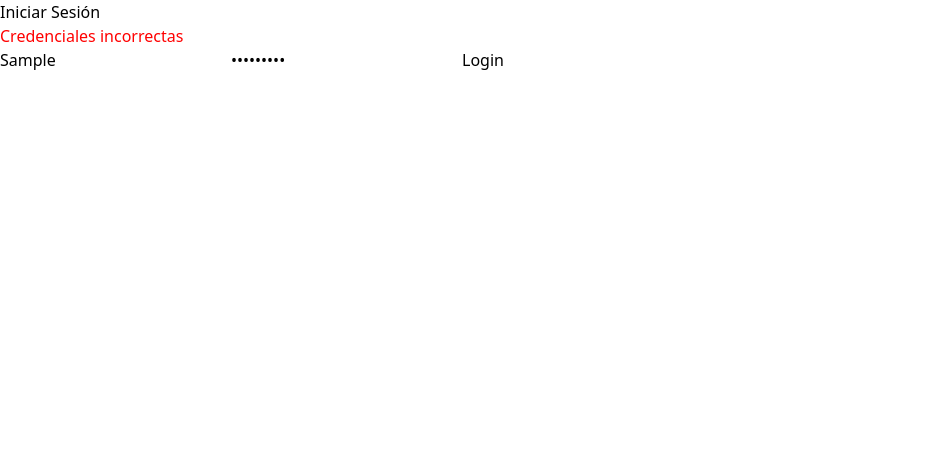
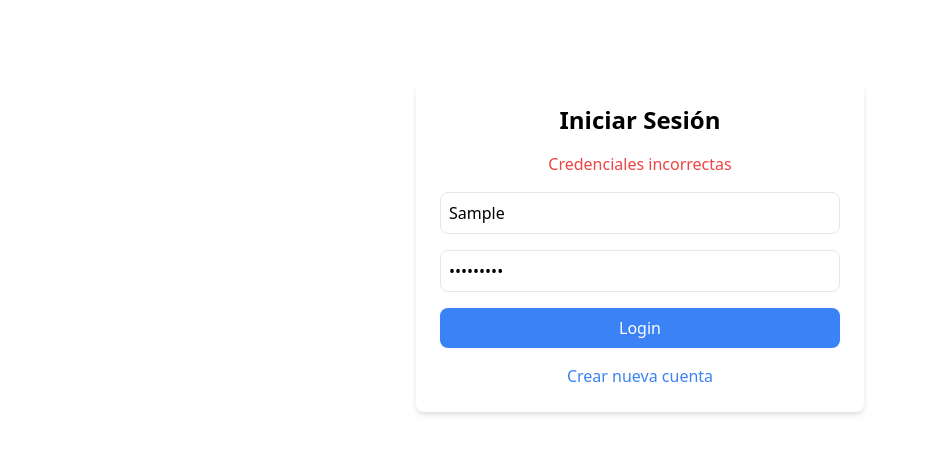
Before and after one commit to LuisM11/Ben10-WebApp, a React (Vite) app in the folder Frontend/gestor Omnitrix/: page /login in a window 1280 px wide. Both pictures are taken after typing "Sample", "Sample123" into the empty fields and a click on the button "Login". Shown: the top 454 px of the page, without its empty margins (0-925 px from the left). Built offline with nearby package versions, Linux system fonts and the light colour scheme; no server answers; a web font is replaced by a local one.

Commit message:
estilo chafa login, popup para registro

```diff
--- a/Frontend/gestor Omnitrix/src/UI/AppContent.jsx
+++ b/Frontend/gestor Omnitrix/src/UI/AppContent.jsx
@@ -5,7 +5,6 @@ import Alien from "../features/Aliens/Alien";
 import { useAuth } from "../contexts/AuthContext";
 
 function AppContent() {
-  console.log("app content");
   const { token } = useAuth();
   const [aliens, setAliens] = useState([]);
   const [loading, setLoading] = useState(true);
--- a/Frontend/gestor Omnitrix/src/UI/RotationCard.jsx
+++ b/Frontend/gestor Omnitrix/src/UI/RotationCard.jsx
@@ -4,7 +4,6 @@ import { Link } from "react-router-dom";
 
 function RotationCard({ alien, type }) {
   const [isFlipped, setIsFlipped] = useState(false);
-  console.log("alien", alien);
   function handleFlip() {
     setIsFlipped((prev) => !prev);
   }
--- a/Frontend/gestor Omnitrix/src/contexts/AuthContext.jsx
+++ b/Frontend/gestor Omnitrix/src/contexts/AuthContext.jsx
@@ -25,7 +25,6 @@ export function AuthProvider({ children }) {
 
   const login = async (username, password) => {
     try {
-      console.log("hola desde login");
       const res = await fetch("http://localhost:8080/auth/login", {
         method: "POST",
         headers: { "Content-Type": "application/json" },
@@ -37,7 +36,6 @@ export function AuthProvider({ children }) {
       }
 
       const data = await res.json();
-      console.log("data", data);
       setToken(data.token);
       setUser({ id: data.id, username: data.username }); // Guarda el userId globalmente
       setUserType(data.userType);
@@ -56,8 +54,30 @@ export function AuthProvider({ children }) {
     localStorage.removeItem("userType");
   };
 
+  const register = async (username, password) => {
+    try {
+      const res = await fetch("http://localhost:8080/users", {
+        method: "POST",
+        headers: { "Content-Type": "application/json" },
+        body: JSON.stringify({ username, password, userType: "COMMON" }),
+      });
+
+      if (!res.ok) {
+        const errorData = await res.json();
+        throw new Error(errorData.message || "Error en el registro");
+      }
+
+      return await res.json();
+    } catch (error) {
+      console.error("Error en registro:", error.message);
+      throw error;
+    }
+  };
+
   return (
-    <AuthContext.Provider value={{ user, token, userType, login, logout }}>
+    <AuthContext.Provider
+      value={{ user, token, userType, login, logout, register }}
+    >
       {children}
     </AuthContext.Provider>
   );
--- a/Frontend/gestor Omnitrix/src/features/Login/Login.jsx
+++ b/Frontend/gestor Omnitrix/src/features/Login/Login.jsx
@@ -1,6 +1,7 @@
 import { useState } from "react";
 import { useAuth } from "../../contexts/AuthContext";
 import { useNavigate } from "react-router-dom";
+import RegisterPopup from "../Register.jsx/RegisterPopup";
 
 function Login() {
   const { login } = useAuth();
@@ -8,6 +9,7 @@ function Login() {
   const [username, setUsername] = useState("");
   const [password, setPassword] = useState("");
   const [error, setError] = useState("");
+  const [showRegister, setShowRegister] = useState(false);
 
   const handleSubmit = async (e) => {
     e.preventDefault();
@@ -17,18 +19,20 @@ function Login() {
       await login(username, password);
       navigate("/app");
     } catch (err) {
-      setError(err.message); // Mostrar error en la UI
+      setError(err.message);
     }
   };
 
   return (
-    <div>
-      <h2>Iniciar Sesión</h2>
-      {error && <p style={{ color: "red" }}>{error}</p>}
-      <form onSubmit={handleSubmit}>
+    <div className="mx-auto mt-20 max-w-md rounded-lg bg-white p-6 shadow-md">
+      <h2 className="mb-4 text-center text-2xl font-bold">Iniciar Sesión</h2>
+      {error && <p className="mb-4 text-center text-red-500">{error}</p>}
+
+      <form onSubmit={handleSubmit} className="space-y-4">
         <input
           type="text"
           placeholder="Usuario"
+          className="w-full rounded-lg border p-2 focus:outline-none focus:ring-2 focus:ring-blue-500"
           value={username}
           onChange={(e) => setUsername(e.target.value)}
           required
@@ -36,12 +40,27 @@ function Login() {
         <input
           type="password"
           placeholder="Contraseña"
+          className="w-full rounded-lg border p-2 focus:outline-none focus:ring-2 focus:ring-blue-500"
           value={password}
           onChange={(e) => setPassword(e.target.value)}
           required
         />
-        <button type="submit">Login</button>
+        <button
+          type="submit"
+          className="w-full rounded-lg bg-blue-500 px-4 py-2 text-white transition-colors hover:bg-blue-600"
+        >
+          Login
+        </button>
       </form>
+
+      <button
+        onClick={() => setShowRegister(true)}
+        className="mt-4 w-full text-center text-blue-500 hover:text-blue-700"
+      >
+        Crear nueva cuenta
+      </button>
+
+      {showRegister && <RegisterPopup onClose={() => setShowRegister(false)} />}
     </div>
   );
 }
--- /dev/null
+++ b/Frontend/gestor Omnitrix/src/features/Register.jsx/RegisterPopup.jsx
@@ -0,0 +1,99 @@
+import { useState, useRef, useEffect } from "react";
+import { useAuth } from "../../contexts/AuthContext";
+
+export default function RegisterPopup({ onClose }) {
+  const { register } = useAuth();
+  const [error, setError] = useState("");
+  const popupRef = useRef(null);
+  const [formData, setFormData] = useState({
+    username: "",
+    password: "",
+    confirmPassword: "",
+  });
+
+  // Cerrar al hacer click fuera del formulario (mismo código)
+  useEffect(() => {
+    const handleClickOutside = (e) => {
+      if (popupRef.current && !popupRef.current.contains(e.target)) {
+        onClose();
+      }
+    };
+    document.addEventListener("mousedown", handleClickOutside);
+    return () => document.removeEventListener("mousedown", handleClickOutside);
+  }, [onClose]);
+
+  const handleSubmit = async (e) => {
+    e.preventDefault();
+
+    if (formData.password !== formData.confirmPassword) {
+      setError("Las contraseñas no coinciden");
+      return;
+    }
+
+    try {
+      await register(formData.username, formData.password);
+      onClose();
+    } catch (err) {
+      setError(err.message);
+    }
+  };
+
+  return (
+    <div className="fixed inset-0 z-50 flex items-center justify-center bg-black/50 backdrop-blur-sm">
+      <div
+        ref={popupRef}
+        className="relative min-w-[300px] rounded-lg bg-white p-8 shadow-xl"
+      >
+        <button
+          onClick={onClose}
+          className="absolute right-2 top-2 p-2 text-gray-500 transition-colors hover:text-gray-700"
+        >
+          ×
+        </button>
+
+        <h2 className="mb-4 text-center text-2xl font-bold">Registro</h2>
+
+        {error && <p className="mb-4 text-center text-red-500">{error}</p>}
+
+        <form onSubmit={handleSubmit} className="space-y-4">
+          <input
+            type="text"
+            placeholder="Usuario"
+            className="w-full rounded-lg border p-2 focus:outline-none focus:ring-2 focus:ring-blue-500"
+            value={formData.username}
+            onChange={(e) =>
+              setFormData({ ...formData, username: e.target.value })
+            }
+            required
+          />
+          <input
+            type="password"
+            placeholder="Contraseña"
+            className="w-full rounded-lg border p-2 focus:outline-none focus:ring-2 focus:ring-blue-500"
+            value={formData.password}
+            onChange={(e) =>
+              setFormData({ ...formData, password: e.target.value })
+            }
+            required
+          />
+          <input
+            type="password"
+            placeholder="Confirmar Contraseña"
+            className="w-full rounded-lg border p-2 focus:outline-none focus:ring-2 focus:ring-blue-500"
+            value={formData.confirmPassword}
+            onChange={(e) =>
+              setFormData({ ...formData, confirmPassword: e.target.value })
+            }
+            required
+          />
+          <button
+            type="submit"
+            className="w-full rounded-lg bg-blue-500 px-4 py-2 text-white transition-colors hover:bg-blue-600"
+          >
+            Registrarse
+          </button>
+        </form>
+      </div>
+    </div>
+  );
+}
--- a/Frontend/gestor Omnitrix/src/features/Selector/Selector.jsx
+++ b/Frontend/gestor Omnitrix/src/features/Selector/Selector.jsx
@@ -10,17 +10,13 @@ function Selector({ aliens }) {
   const { transformedAlien } = useAliens();
   const { user } = useAuth(); // Obtiene el token y el usuario actual
 
-  // console.log(transformedAlien);
-
   const handleSelectChange = (event) => {
     const alienId = Number(event.target.value);
-    // console.log(alienId);
 
     const alienFound =
       aliens.find((alien) => {
         return alien.id === alienId;
       }) || null;
-    // console.log(alienFound);
     setSelectedAlien(alienFound);
   };
 
@@ -30,7 +26,6 @@ function Selector({ aliens }) {
   //   }
   // };
 
-  console.log("desde trans", transformedAlien);
   return (
     <div className="my-10 rounded bg-gray-800 p-4 text-white">
       <div className="flex items-center justify-center space-x-7">
--- a/Frontend/gestor Omnitrix/src/services/apiAliens.js
+++ b/Frontend/gestor Omnitrix/src/services/apiAliens.js
@@ -1,6 +1,5 @@
 export async function getAliens(token) {
   // 🔥 Ahora recibe el token como parámetro
-  console.log("token desde getAliens", token);
 
   if (!token) {
     console.warn("🔴 Intento de solicitud sin token. Evitando la petición...");
@@ -18,6 +17,5 @@ export async function getAliens(token) {
   if (!res.ok) throw new Error("Failed to fetch aliens");
 
   const aliensData = await res.json();
-  console.log(aliensData);
   return aliensData;
 }
```
